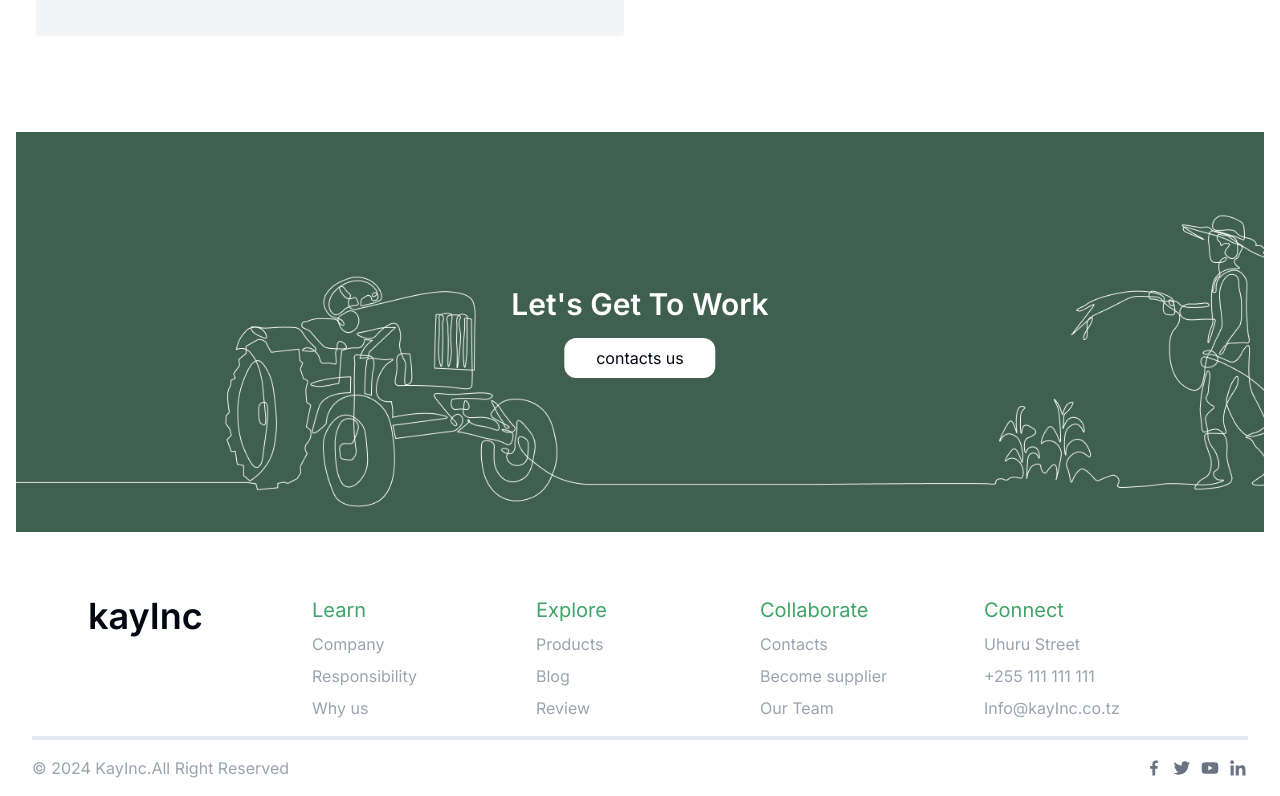
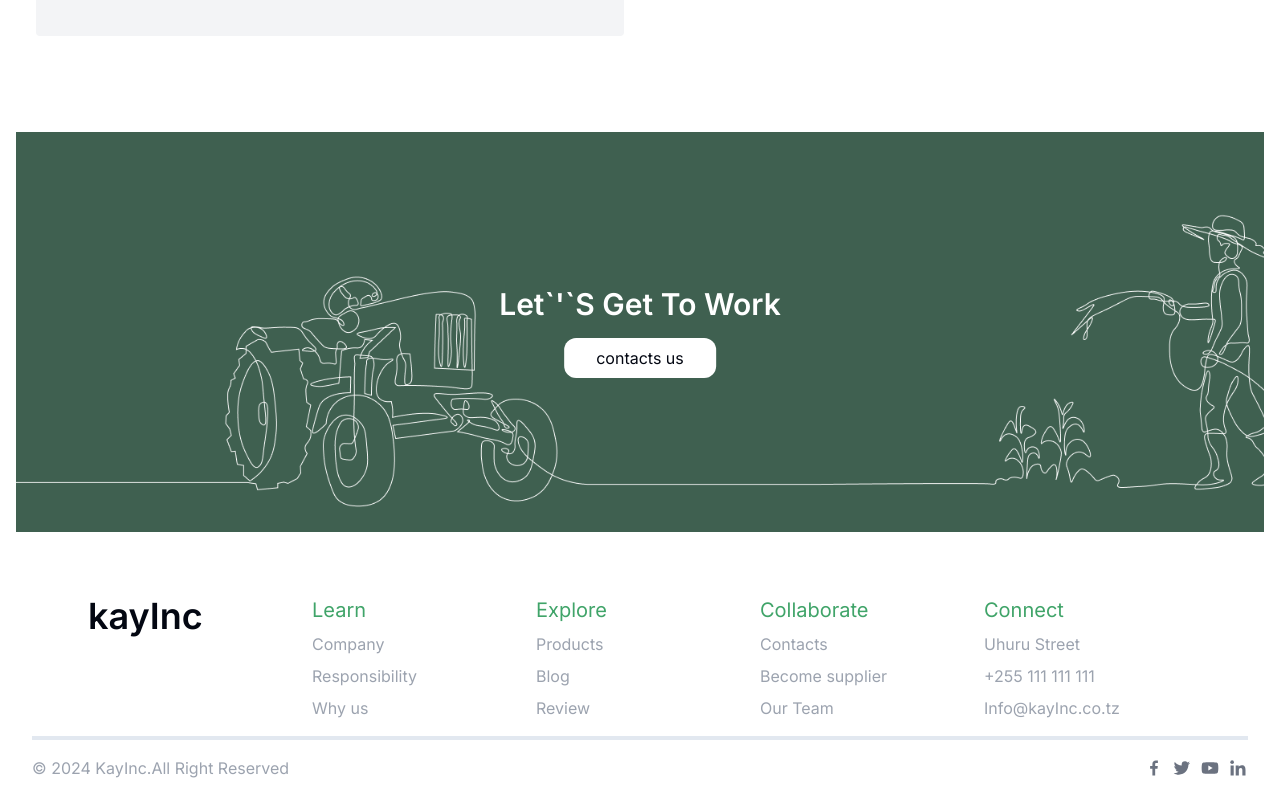
Before and after one commit to kayzo1903/kayinc, a Next.js app: page / in a window 1280 px wide. Shown: the part 3114-3910 px from the top of the page. Built offline with nearby package versions, Linux system fonts and the light colour scheme.

Commit message:
lets let's change as it can not accept ' signs

```diff
--- a/src/components/CTA/CTA.tsx
+++ b/src/components/CTA/CTA.tsx
@@ -4,7 +4,7 @@ const CallToAction = () => {
   return (
     <section className='w-full relative bg-skin bg-ctaimage bg-cover bg-no-repeat min-h-[50vh] text-white'>
          <div className='absolute transform top-1/2 left-1/2 -translate-x-1/2 -translate-y-1/2 space-y-4 flex flex-col items-center'>
-              <h3 className='text-2xl sm:text-3xl text-center leading-relaxed capitalize font-semibold'>Let's Get to work</h3>
+              <h3 className='text-2xl sm:text-3xl text-center leading-relaxed capitalize font-semibold'>Let`&apos;`s Get to work</h3>
               <button className='w-fit px-8 py-2 text-base rounded-xl bg-white text-gray-950'>contacts us</button>
          </div>
     </section>
```
